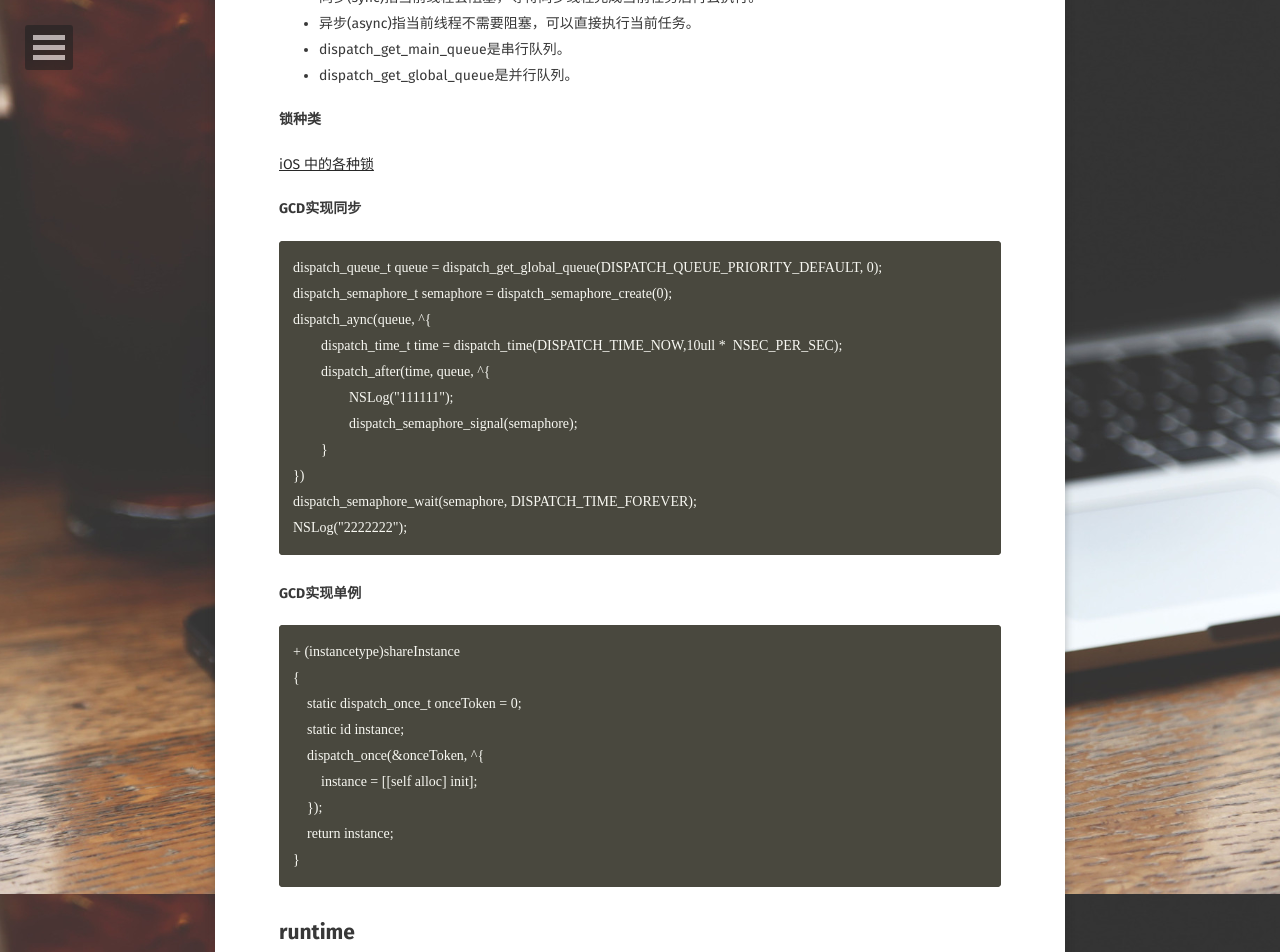
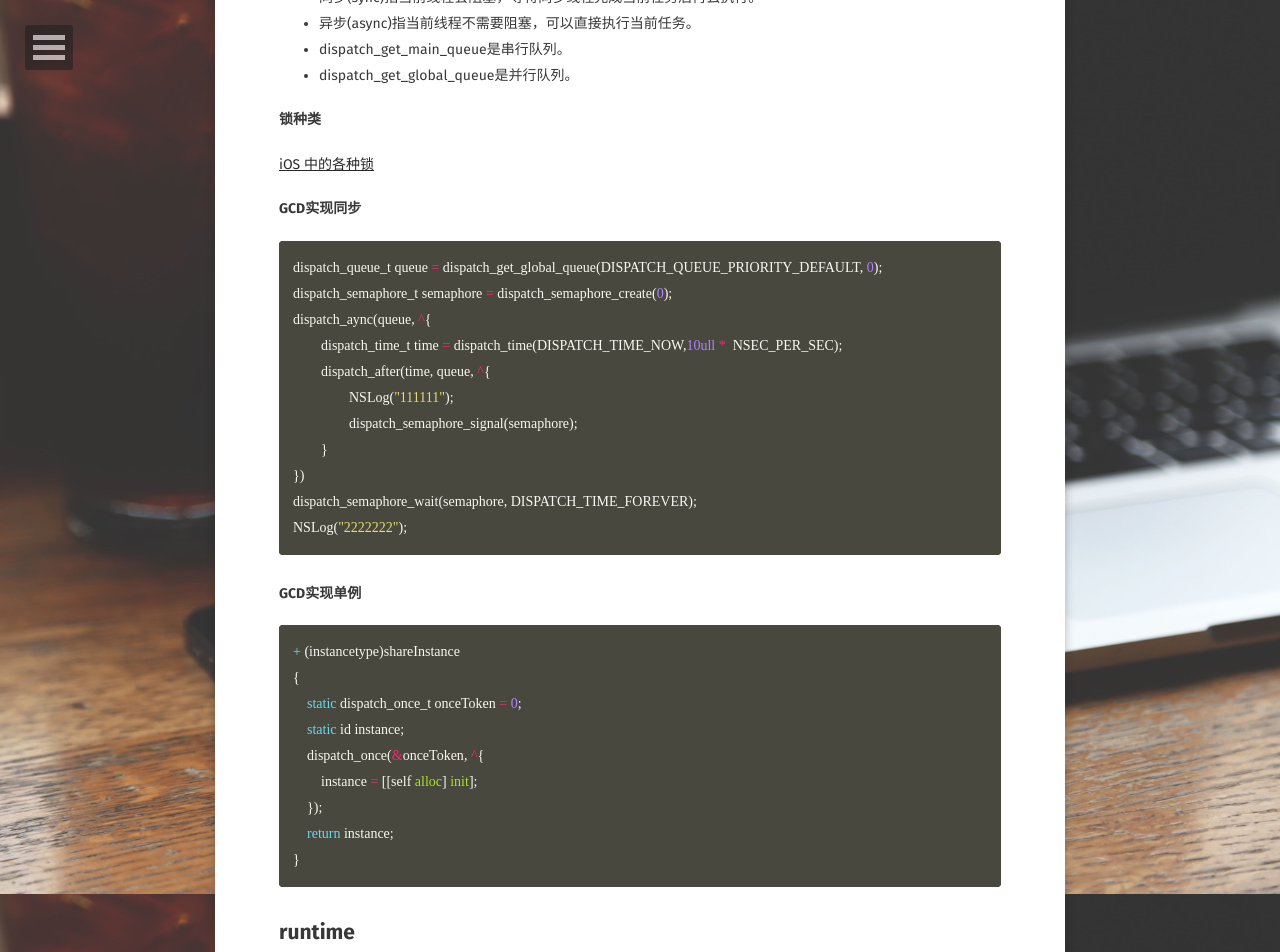
Before and after one commit to unclekony/unclekony.github.io, a Jekyll site: the page built from _posts/2017-02-16-iOS-Dev-Summarizing.md, in a window 1280 px wide and 1400 px high, scrolled down 3606 px. Shown: the top 952 px of the window. Built offline with Jekyll 4.4.1, drawn with Linux system fonts in a browser that asks for light colours; some web fonts are replaced; comment, search, counter and statistics services are not loaded; some of the changed text lies outside the part shown.

Commit message:
update post

````diff
--- a/_posts/2017-02-16-iOS-Dev-Summarizing.md
+++ b/_posts/2017-02-16-iOS-Dev-Summarizing.md
@@ -26,7 +26,7 @@ kvo主要运用了isa-swizzling的方法，在调用addObserve方法的时候，
 主要由libdispatch、Libc和XNU内核实现了GCD，通过C语言层面的管理线程的容器和FIFO队列维护这个过程。
 
 #### block实现原理
-```
+```objc
 #import "TestClass.h"
 
 @implementation TestClass
@@ -68,7 +68,7 @@ iOS的内存管理是通过引用数来管理对象的。在MRC的时期，需
 具备保存上下文变量内存块的函数指针。OC的闭包。
 
 #### __block实现原理
-```
+```objc
 int main(int argc, char * argv[]) {
 	int a = 10;
     __block int b = 11;
@@ -103,7 +103,7 @@ GCD和NSOperation会把对象添加到autoreleasepool中，但NSThread需要自
 [iOS 中的各种锁](http://www.cocoachina.com/ios/20161129/18216.html)
 
 #### GCD实现同步
-```
+```c
 dispatch_queue_t queue = dispatch_get_global_queue(DISPATCH_QUEUE_PRIORITY_DEFAULT, 0);
 dispatch_semaphore_t semaphore = dispatch_semaphore_create(0);
 dispatch_aync(queue, ^{
@@ -118,7 +118,7 @@ NSLog("2222222");
 ```
 
 #### GCD实现单例
-```
+```objc
 + (instancetype)shareInstance
 {
     static dispatch_once_t onceToken = 0;
@@ -153,7 +153,7 @@ isa是对象指向的对应Class结构体的指针
 #### Method、IMP、SEL的关系
 objc\_method\_list指向的列表存储的正式Method。
 
-```
+```objc
 struct objc_method
 {
 	SEL method_name;
````
Also changed, not shown: other parts of _posts/2017-02-16-iOS-Dev-Summarizing.md (+1 -1 lines), 3 other files.
